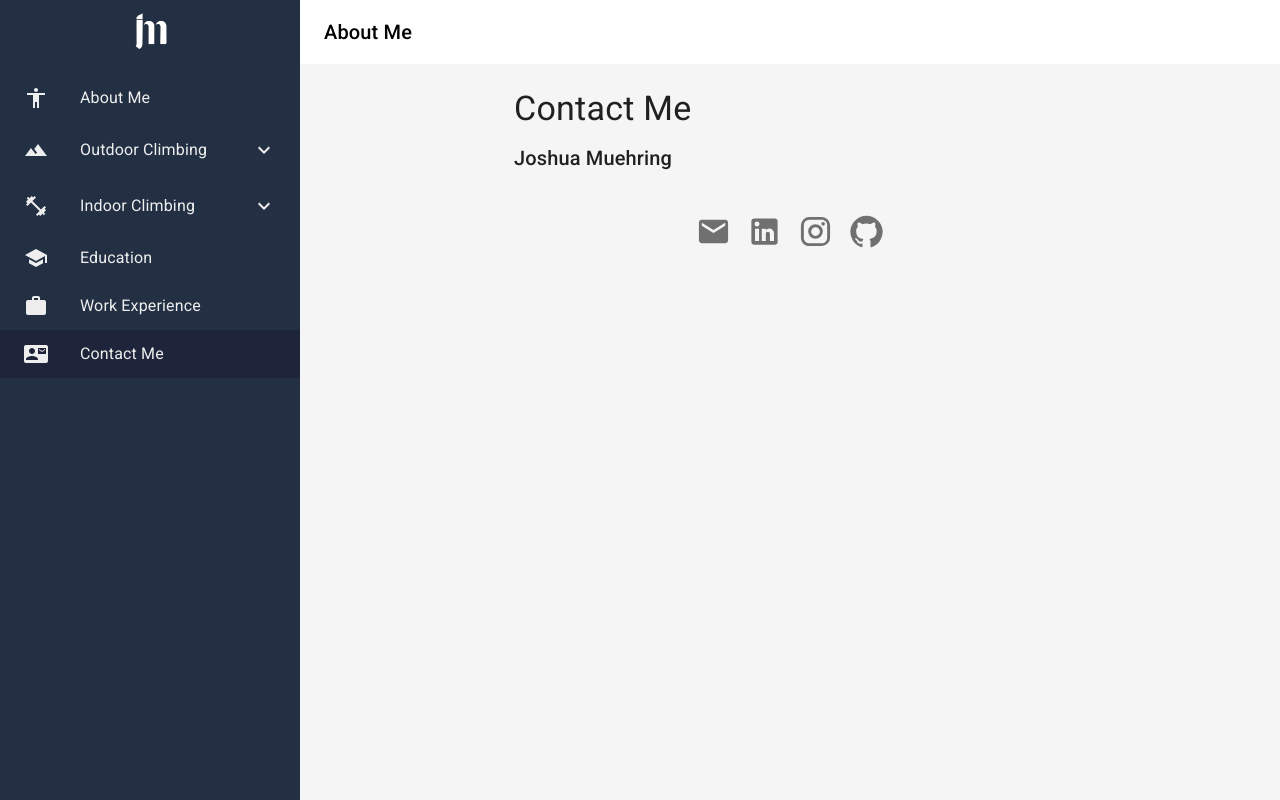
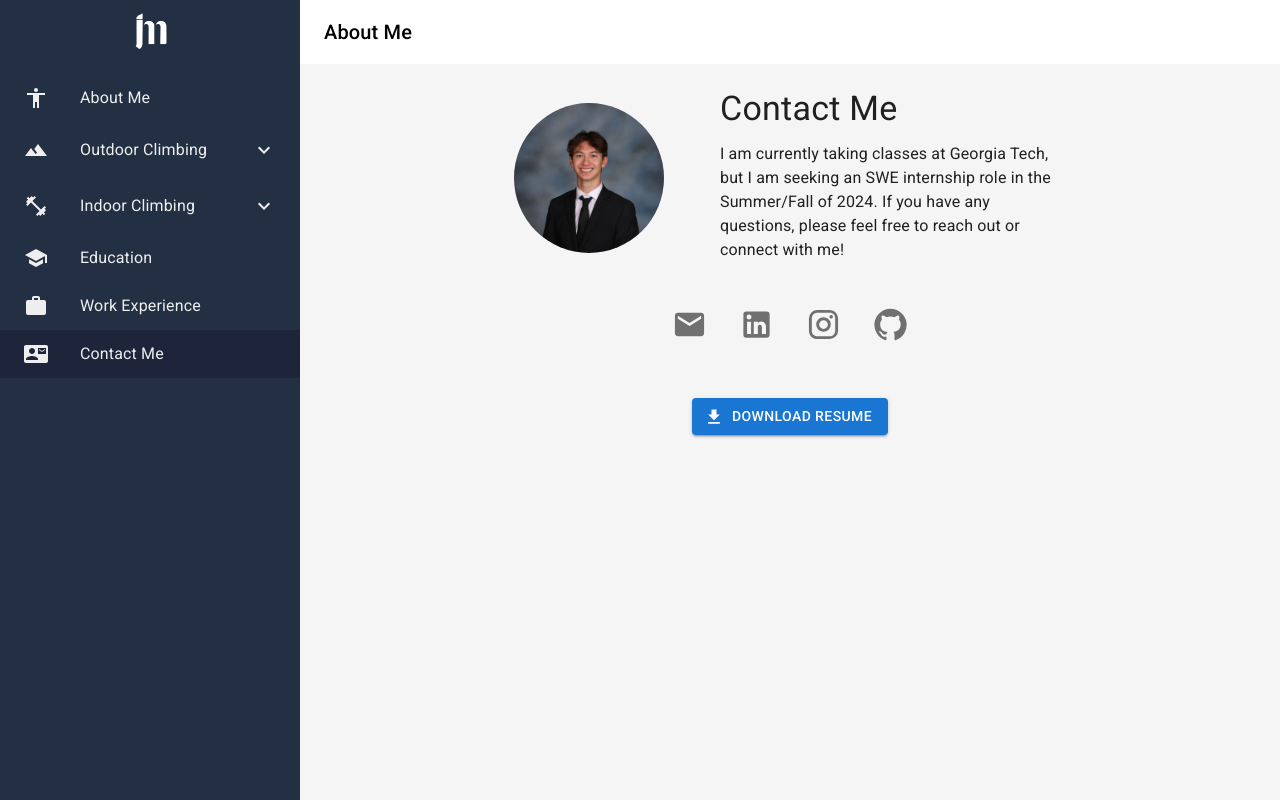
Before and after one commit to jmuehring/JMPortfolio, a React (Create React App) app in the folder climbingport/: page /JoshWebsite/contact-me in a window 1280 px wide. Built offline with nearby package versions, Linux system fonts and the light colour scheme.

Commit message:
finished about me page

```diff
--- a/climbingport/src/assets/index.ts
+++ b/climbingport/src/assets/index.ts
@@ -2,6 +2,10 @@ const assets = {
   images: {
     logo: require("./images/initialIcon.png"),
     headshot: require("./images/professionalpic.png")
+  },
+
+  pdf: {
+    resume: require("./images/MuehringJoshua-Resume.pdf")
   }
 };
 
--- a/climbingport/src/pages/Contact Me/ContactMe.tsx
+++ b/climbingport/src/pages/Contact Me/ContactMe.tsx
@@ -1,40 +1,65 @@
 import React from 'react';
-import { Container, Typography, Box, IconButton, Tooltip } from '@mui/material';
+import {Avatar, Button, Container, Typography, Box, Grid, IconButton, Tooltip } from '@mui/material';
 import EmailIcon from '@mui/icons-material/Email';
 import LinkedInIcon from '@mui/icons-material/LinkedIn';
 import InstagramIcon from '@mui/icons-material/Instagram';
 import GitHubIcon from '@mui/icons-material/GitHub';
+import GetAppIcon from '@mui/icons-material/GetApp';
+import assets from '../../assets/index';
 
 const ContactMe = () => {
   return (
     <Container maxWidth="sm">
-      <Typography variant="h4" component="h1" gutterBottom>
-        Contact Me
-      </Typography>
-      <Typography variant="h6">
-        Joshua Muehring
-      </Typography>
-      <Box textAlign="center" my={4}>
+      <Grid container spacing={2} alignItems="center">
+        <Grid item pt={5} pr={5}>
+          <Avatar
+            alt="Joshua Muehring"
+            src={assets.images.headshot}
+            sx={{ width: 150, height: 150 }}
+          />
+        </Grid>
+        <Grid item xs>
+          <Typography variant="h4" component="h1" gutterBottom>
+            Contact Me
+          </Typography>
+          <Typography variant="body1" gutterBottom>
+            I am currently taking classes at Georgia Tech, but I am seeking an SWE internship role in the Summer/Fall of 2024. If you have any questions, please feel free
+            to reach out or connect with me!
+          </Typography>
+        </Grid>
+      </Grid>
+      <Box textAlign="center" my={4} >
         <Tooltip title="Email">
-          <IconButton href="mailto:joshuamuehring@gmail.com" target="_blank" rel="noopener noreferrer">
+          <IconButton href="mailto:joshuamuehring@gmail.com" target="_blank" rel="noopener noreferrer" sx ={{mx : 1}}>
             <EmailIcon fontSize="large" />
           </IconButton>
         </Tooltip>
         <Tooltip title="LinkedIn">
-          <IconButton href="https://www.linkedin.com/in/jmuehring" target="_blank" rel="noopener noreferrer">
+          <IconButton href="https://www.linkedin.com/in/jmuehring" target="_blank" rel="noopener noreferrer" sx ={{mx : 1}}>
             <LinkedInIcon fontSize="large" />
           </IconButton>
         </Tooltip>
         <Tooltip title="Instagram">
-          <IconButton href="https://www.instagram.com/joshua_muehring" target="_blank" rel="noopener noreferrer">
+          <IconButton href="https://www.instagram.com/joshua_muehring" target="_blank" rel="noopener noreferrer" sx ={{mx : 1}}>
             <InstagramIcon fontSize="large" />
           </IconButton>
         </Tooltip>
         <Tooltip title="GitHub">
-          <IconButton href="https://github.com/jmuehring" target="_blank" rel="noopener noreferrer">
+          <IconButton href="https://github.com/jmuehring" target="_blank" rel="noopener noreferrer" sx ={{mx : 1}}>
             <GitHubIcon fontSize="large" />
           </IconButton>
         </Tooltip>
+      </Box>
+      <Box textAlign="center" my={4}>
+        <Button
+          variant="contained"
+          startIcon={<GetAppIcon />}
+          href={assets.pdf.resume}
+          download
+          sx={{ mt: 2 }}
+        >
+          Download Resume
+        </Button>
       </Box>
     </Container>
   );
```
Also changed, not shown: 1 other file (tests, documents, lock files or other folders).
